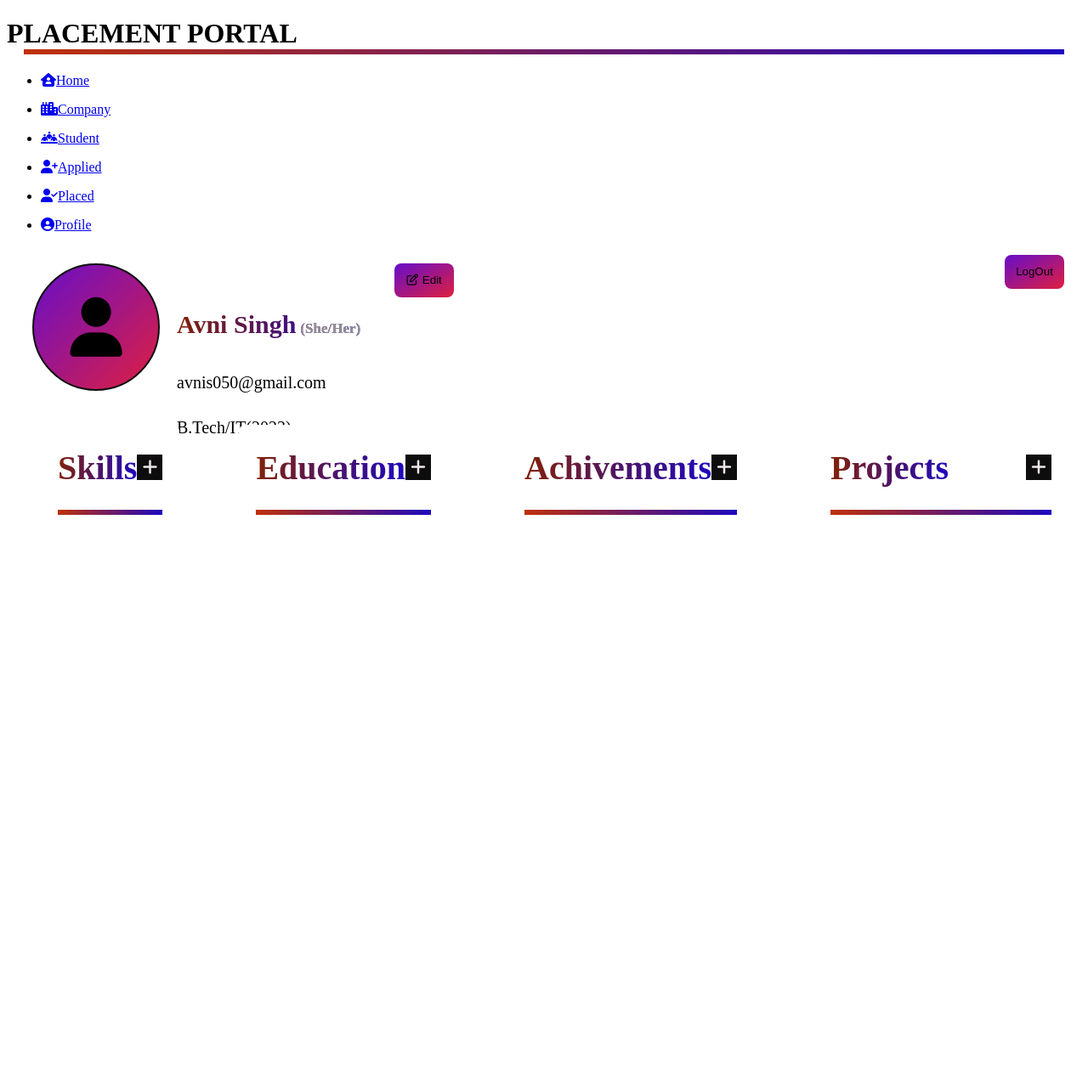
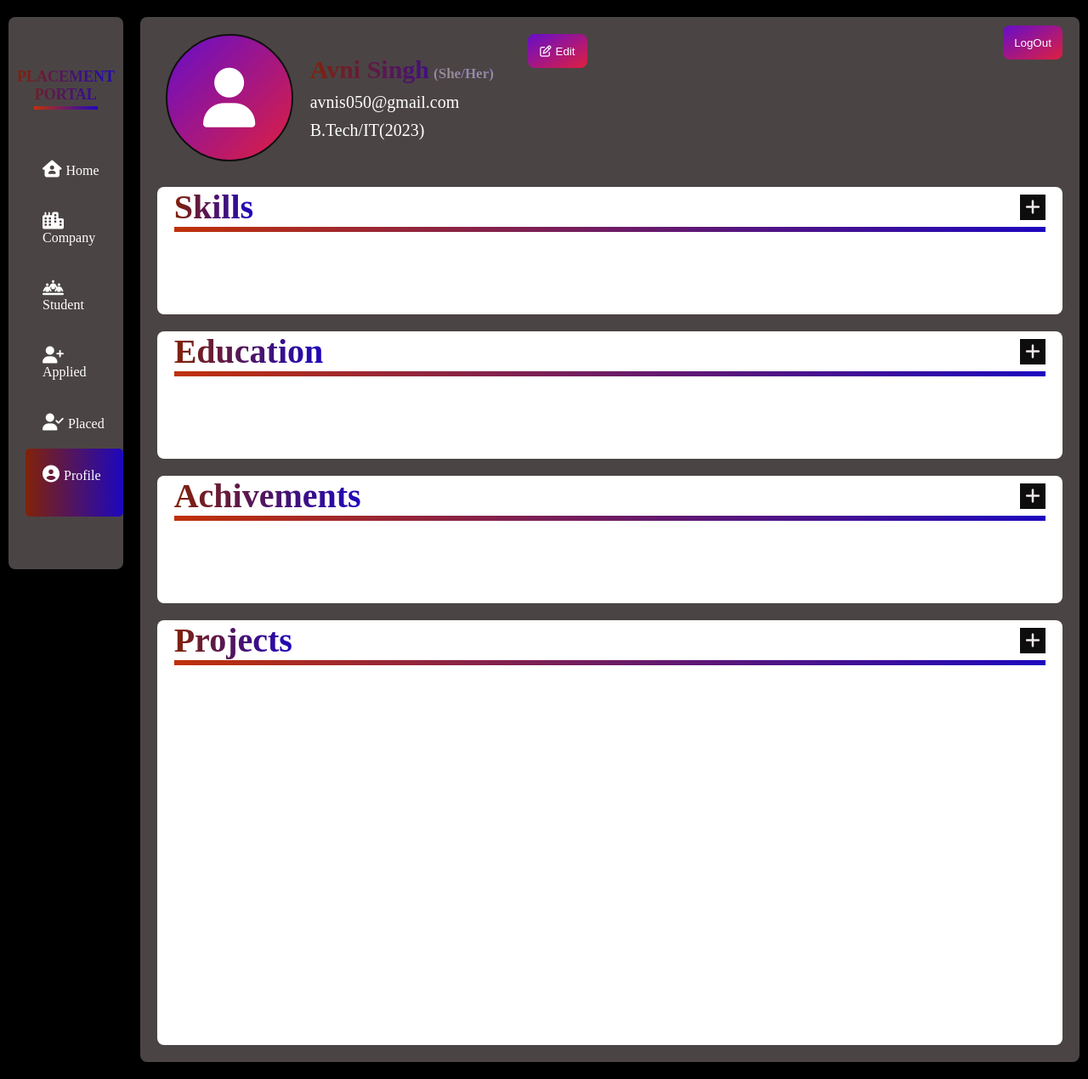
Before and after one commit to ParalYadav/Projects-on-web-development, a PHP site: page /placement/profile.html in a window 1280 px wide. Shown: the whole page at 85% size. Run offline with PHP 8.4, Linux system fonts and the light colour scheme; some libraries are stand-ins or nearby versions.

Commit message:
Add files via upload

```diff
--- a/placement/list8.css
+++ b/placement/list8.css
@@ -1,8 +1,90 @@
-.upper
+*
 {
-    height: 600px;
+    margin: 0;
+    padding: 0;
+    color: white;
+}
+body
+{
+    background-color: black;
+    height: 100vh;
+    width: 100vw;
+}
+.container
+{
+    display: flex;
+    width: 100%;
+    height: 100%;
+}
+.left
+{
+    height: 650px;
+    background-color: rgb(75, 68, 68);
     border-radius: 0.5rem;
+    margin: 20px 0px 10px 10px;
+    width: 150px;
+}
+.heading
+{
+    font-size: 18px;
+    padding-top: 30px;
+    /* padding-left: 20px; */
+    box-sizing: border-box;
+    background: linear-gradient(to left ,rgb(29, 7, 190),rgb(130, 34, 8));
+    -webkit-background-clip:text;
+    color: transparent;
+    text-align: center;
+    font: size 30px;
+    margin: 30px 10px 0px 10px;
+}
+.border
+{
+    background: linear-gradient(#22222221, #22222210),
+    linear-gradient(to left, rgb(29, 7, 190),rgb(192, 49, 10));
+    background-origin: padding-box, border-box;
+    background-repeat: no-repeat;
+    border: 2px solid transparent;
+    margin: 3px 20px 0px 20px;
+}
+.left nav ul {
+    list-style:none;
+    box-sizing: border-box;
+    padding: 40px 0px 0px 20px;
+}
+
+.left a {
+    color: white;
+    text-decoration: none;
+    padding: 20px;
+    display: block;
+    border-radius: 5px;
+    transition: background-color 0.3s;
+}
+.left nav ul li a.active
+{
+    background: linear-gradient(to left ,rgb(29, 7, 190),rgb(130, 34, 8));
+    height: 40px;
+}
+.left nav ul li a:hover {
+    background-color: grey;
+    height: 40px;
+}
+a:-webkit-any-link {
+    cursor: pointer;
+}
+.logo
+{
+    margin-right: 5px;
+    font-size: 20px;
+}
+.right
+{
+    overflow-y: scroll;
+    scrollbar-width: none;
+    border-radius: 0.5rem;
+    width: 1350px;
     background-color: rgb(75, 68, 68);
+    margin: 20px 10px 20px 20px;
     /* border: 1px solid; */
 }
 .profile
@@ -10,12 +92,12 @@
     display: flex;
     justify-content: space-between;
     height: 180px;
-    /* border: 1px solid rgb(66, 213, 93); */
+    /* border: 2px solid rgb(60, 19, 222); */
 }
 .blk{
     display: flex;
     margin: 20px 0px 0px 0px ;
-    /* border: 1px solid rgb(66, 213, 93); */
+    /* border: 1px solid rgb(213, 66, 162); */
 }
 .btn
 {
@@ -48,17 +130,6 @@
     -webkit-background-clip:text;
     color: transparent;
 }
-hr
-{
-    box-sizing: border-box;
-    background: linear-gradient(#22222221, #22222210),
-    linear-gradient(to left, rgb(29, 7, 190),rgb(192, 49, 10));
-    background-origin: padding-box, border-box;
-    background-repeat: no-repeat;
-    border: 3px solid transparent;
-    /* border: 2px solid; */
-    margin: 0px 20px 10px 20px ;
-}
 .usn p span
 {
     font-size: 17px;
@@ -70,32 +141,6 @@ hr
     font-size: 20px;
     padding-top: 10px;
 }
-.select
-{
-    margin: 0px 50px 0px 20px ;
-    width: 400px;
-    border-radius: 0.5rem;
-    background-color: white;
-    /* border: 1px solid; */
-}
-.save button
-{
-    margin: 10px 0px 0px 0px;
-    width: 100px;
-    height: 30px;
-    border: none;
-    font-size: 15px;
-    font-weight: bold;
-    border-radius: 0.5rem;
-    background-image: linear-gradient(to bottom right,rgb(102, 14, 202),rgb(223, 31, 63));
-}
-.block
-{
-    display: flex;
-    margin: 30px 20px 0px 20px ;
-    height: 350px;
-    /* border: 1px solid red; */
-}
 .btn1 button
 {
     background-image: linear-gradient(to bottom right,rgb(102, 14, 202),rgb(223, 31, 63));
@@ -104,28 +149,44 @@ hr
     height: 40px;
     margin: 0px 10px 0px 40px;
     border-radius: 0.5rem;
-    /* transition-delay: 500ms; */
     /* border: 1px solid; */
 }
 .btn11 button
 {
-    background-image: linear-gradient(to bottom right,rgb(102, 14, 202),rgb(223, 31, 63));
-    border: none;
-    width: 70px;
-    height: 40px;
-    border-radius: 0.5rem;
     margin: 10px 20px 0px 0px;
-    transition-delay: 500ms;
-    /* border: 1px solid; */
 }
 .btn1 i
 {
     margin-right: 5px;
 }
+hr
+{
+    box-sizing: border-box;
+    background: linear-gradient(#22222221, #22222210),
+    linear-gradient(to left, rgb(29, 7, 190),rgb(192, 49, 10));
+    background-origin: padding-box, border-box;
+    background-repeat: no-repeat;
+    border: 3px solid transparent;
+    margin: 0px 20px 10px 20px ;
+}
+.block
+{
+    width: 100%;
+    /* border: 1px solid rgb(255, 242, 0); */
+}
+.select
+{
+    margin: 20px;
+    overflow-y: scroll;
+    scrollbar-width: none;
+    border-radius: 0.5rem;
+    height: 150px;
+    background-color: white;
+    /* border: 2px solid rgb(9, 128, 0); */
+}
 .select h1
 {
     font-size: 40px;
-    /* padding: 10px 0px 10px 0px; */
     background: linear-gradient(to left ,rgb(29, 7, 190),rgb(130, 34, 8));
     -webkit-background-clip:text;
     color: transparent;
@@ -135,72 +196,7 @@ hr
     justify-content: space-between;
     align-items: center;
     margin: 0px 20px 0px 20px;
-}
-.project h1
-{
-    text-align: center;
-    font-size: 40px;
-    padding: 10px 0px 10px 0px;
-    background: linear-gradient(to left ,rgb(29, 7, 190),rgb(130, 34, 8));
-    -webkit-background-clip:text;
-    color: transparent;
-    /* color: black; */
-}
-.file
-{
-   margin: 10px 0px 0px 0px ;
-    /* border: 1px solid red; */
-}
-.project input
-{
-    margin: 10px 0px 10px 0px;
-}
-.project p
-{
-    font-size: 20px;
-    font-weight: bold;
-    color: black;
-}
-.project
-{
-    /* border: 1px solid; */
-    width: 400px;
-    background-color: white;
-    border-radius: 0.5rem;
-}
-.pjt
-{
-    margin: 0px 20px 0px 20px;
-    border: 1px solid black;
-}
-.int
-{
-    height: 30px;
-    width: 300px;
-    border-radius: 0.5rem;
-    background-image: linear-gradient(to bottom right,rgb(102, 14, 202),rgb(223, 31, 63));
-    border: none;
-}
-.choose::-webkit-file-upload-button
-{
-    background-image: linear-gradient(to bottom right,rgb(102, 14, 202),rgb(223, 31, 63));
-    color: white;
-    height: 30px;
-    border-radius: 0.5rem;
-    border: none;
-    /* width: 100px; */
-}
-input[type=file] {
-    color: black;
-    font-weight: bold;
-  }
-::placeholder
-{
-    color: white;
-    box-sizing: border-box;
-    padding-left: 10px;
-    font-size: 13px;
-    /* font-weight: bold; */
+    /* border: 1px solid rgb(20, 230, 12); */
 }
 .fa-plus
 {
@@ -213,45 +209,21 @@ input[type=file] {
     box-sizing: border-box;
     padding-top: 5px;
 }
-.edu
+.select1
 {
-    margin: 0px 20px 0px 50px ;
-    width: 400px;
-    border-radius: 0.5rem;
-    background-color: white;
-    /* border: 1px solid; */
+    height: 500px;
 }
-.edu h1
+.frame
 {
-    text-align: center;
-    font-size: 40px;
-    padding: 10px 0px 10px 0px;
-    background: linear-gradient(to left ,rgb(29, 7, 190),rgb(130, 34, 8));
-    -webkit-background-clip:text;
-    color: transparent;
+    width: 100%;
+    height: 100%;
+    /* border: 2px solid rgb(236, 15, 52); */
 }
-.detail
+.cls
 {
-    height: 35px;
-    width: 100px;
-    border-radius: 0.5rem;
-    margin-left: 10px;
-    background-image: linear-gradient(to bottom right,rgb(102, 14, 202),rgb(223, 31, 63));
-    border: none;
+    margin: 20px;
+    height: 400px;
+    /* border: 2px solid rgb(0, 255, 42); */
+    overflow-y: scroll;
+    scrollbar-width: none;
 }
-.adt p
-{
-    color: black;
-    font-weight: bolder;
-    font-size: 20px;
-    margin-bottom: 20px;
-}
-.adt
-{
-    margin: 0px 20px 0px 20px;
-    border: 1px solid black;
-}
-button:hover
-{
-    background-color: blueviolet;
-}
```
